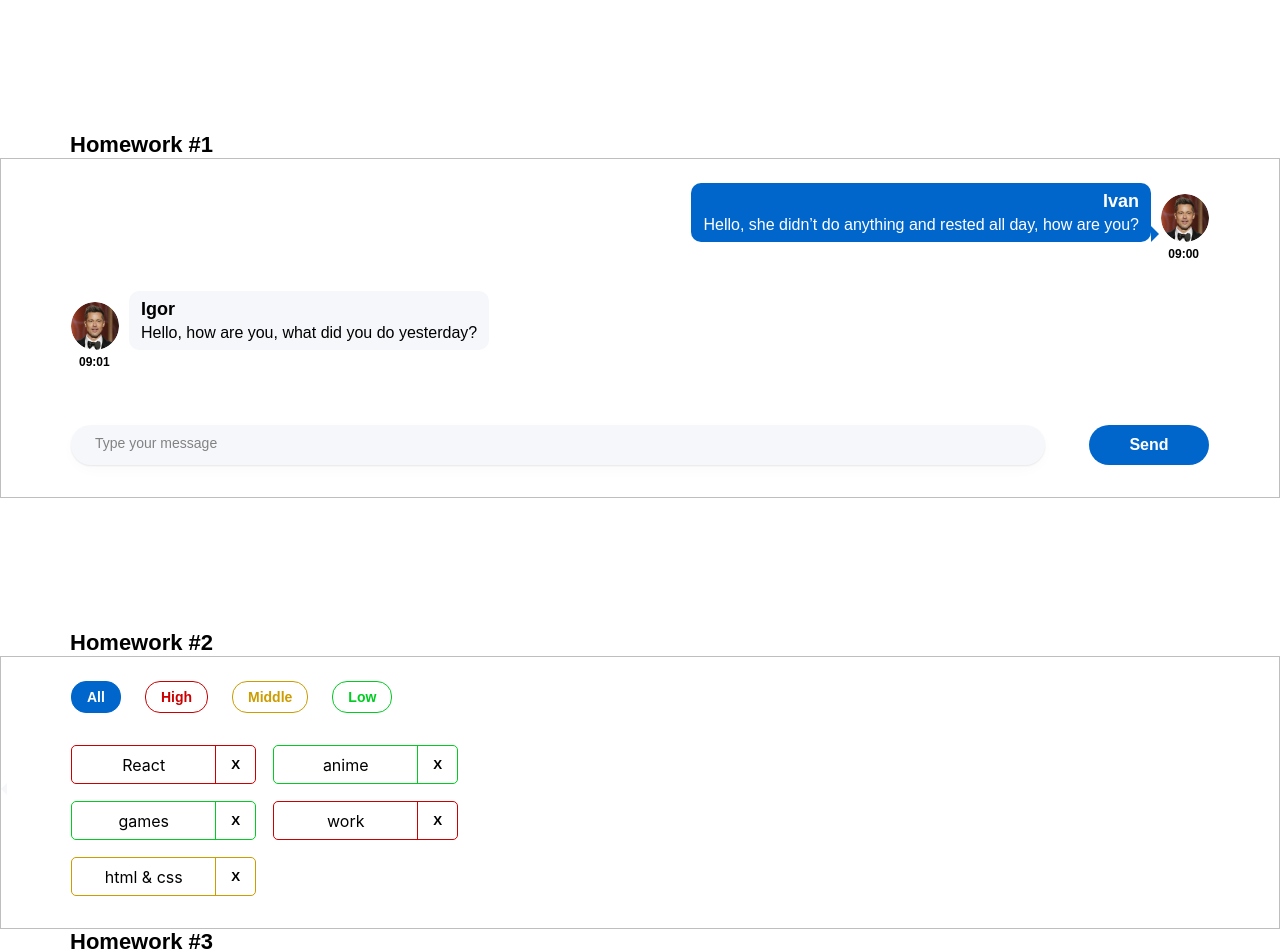
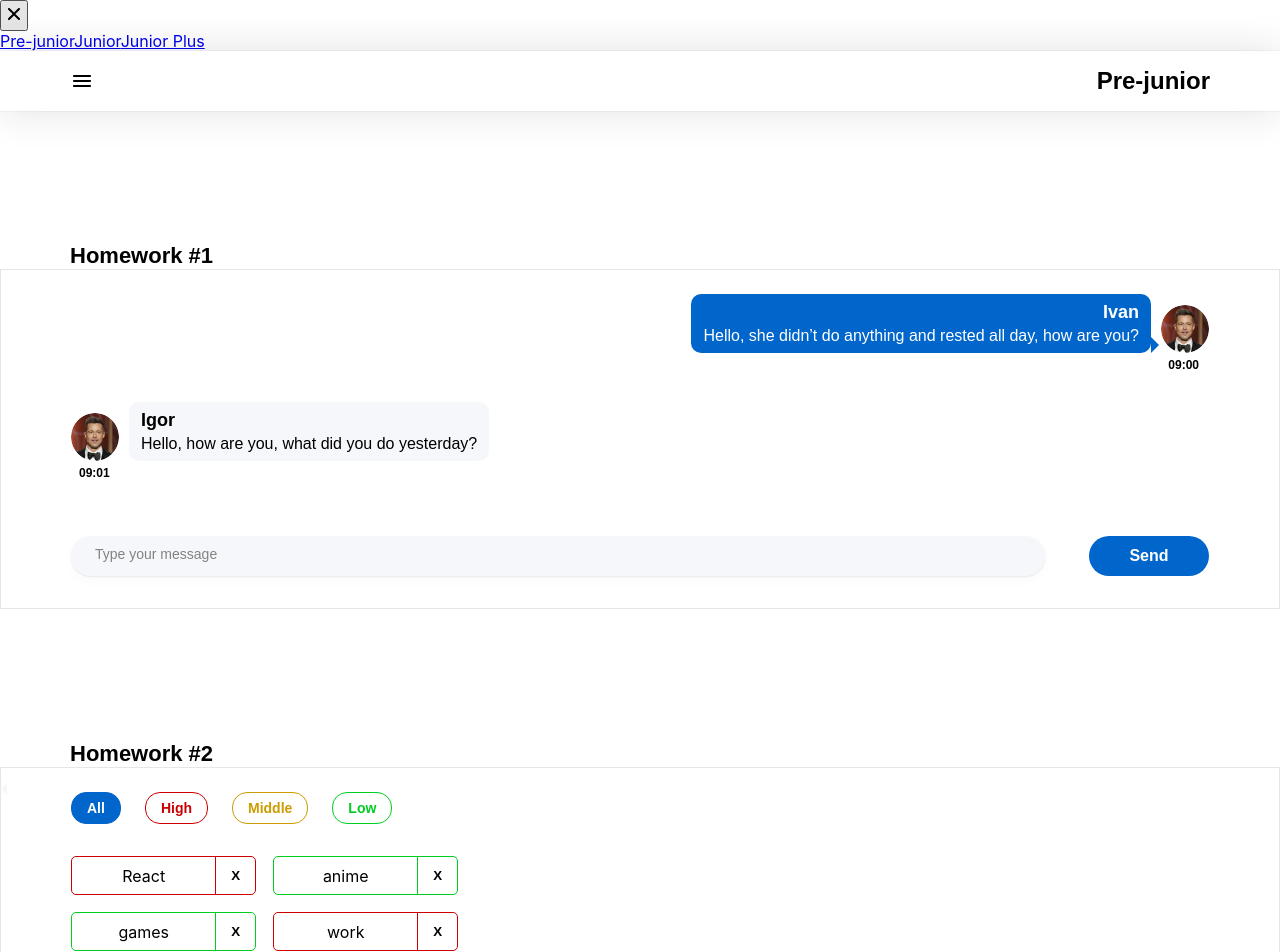
Before and after one commit to kdrenata/homework2-front-main, a React (Create React App) app: page /#/pre-junior in a window 1280 px wide. Shown: the top 952 px of the page. Built offline with nearby package versions, Linux system fonts and the light colour scheme.

Commit message:
HW5 done

```diff
--- a/src/s1-main/App.module.css
+++ b/src/s1-main/App.module.css
@@ -3,7 +3,7 @@
 }
 
 .hw {
-    border: 1px solid #bfbebe;
+    border: 1px solid #e8e5e5;
     padding: 24px 70px 32px;
 }
 div[id='hw1'] {
--- a/src/s1-main/App.tsx
+++ b/src/s1-main/App.tsx
@@ -4,17 +4,19 @@ import HW1 from '../s2-homeworks/hw01/HW1'
 import HW2 from "../s2-homeworks/hw02/HW2";
 import HW3 from "../s2-homeworks/hw03/HW3";
 import HW4 from "../s2-homeworks/hw04/HW4";
+import HW5 from "../s2-homeworks/hw05/HW5";
 
 function App() {
     return (
         <div className={s.App}>
-            <HW1/>
-            <HW2/>
-            <HW3/>
-            <HW4/>
+            {/*<HW1/>*/}
+            {/*<HW2/>*/}
+            {/*<HW3/>*/}
+            {/*<HW4/>*/}
 
             {/*при выполнении дз 5 и более - закомментировать здесь дз 1-4, так как они есть внутри дз 5*/}
-            {/*<HW5/>*/}
+            <HW5/>
+
         </div>
     )
 }
--- a/src/s2-homeworks/hw04/HW4.tsx
+++ b/src/s2-homeworks/hw04/HW4.tsx
@@ -14,7 +14,7 @@ const HW4 = () => {
         <div id={'hw4'}>
             <div className={s2.hwTitle}>Homework #4</div>
             {/*демонстрация возможностей компонент:*/}
-            <div className={s2.hw}  style={{paddingTop: '136px'}}>
+            <div className={s2.hw} style={{paddingTop: '126px'}} >
                 <Stand />
             </div>
         </div>
--- a/src/s2-homeworks/hw05/Pages.tsx
+++ b/src/s2-homeworks/hw05/Pages.tsx
@@ -18,15 +18,16 @@ function Pages() {
             <Routes>
                 {/*роутинг будут писать студенты*/}
                 {/*в начале мы попадаем на страницу '/' и переходим сразу на страницу /pre-junior*/}
-                {/*<Route ...*/}
+                <Route path={'/'} element={ <Navigate to={PATH.PRE_JUNIOR}/> }></Route>
+
 
                 {/*роуты для /pre-junior, /junior, /junior-plus*/}
-                {/*<Route ...*/}
-                {/*<Route ...*/}
-                {/*<Route ...*/}
+                <Route path={PATH.PRE_JUNIOR} element={ <PreJunior/> }/>
+                <Route path={PATH.JUNIOR} element={ <Junior/> }/>
+                <Route path={PATH.JUNIOR_PLUS} element={ <JuniorPlus/> }/>
 
                 {/*роут для несуществующей страницы должен отрисовать <Error404 />*/}
-                {/*<Route ...*/}
+                <Route path={'*'} element={ <Error404/> }/>
             </Routes>
         </div>
     )
--- a/src/s2-homeworks/hw05/header/Header.module.css
+++ b/src/s2-homeworks/hw05/header/Header.module.css
@@ -1,8 +1,27 @@
 .burgerMenuIcon {
+    border-radius: 10%;
+    width: 24px;
+    height: 24px;
+    cursor: pointer;
+    transition: .3s;
 }
 
 .header {
+    position: sticky;
+    top: 0;
+    z-index: 1;
+    display: flex;
+    justify-content: space-between;
+    align-items: center;
+    height: 60px;
+    padding: 0 70px;
+    box-shadow:
+            0 0 2px 0 rgba(29, 33, 38, 0.1),
+            0 0 40px 0 rgba(29, 33, 38, 0.13);
+    background: #fff;
 }
 
 .header h1 {
+    font-family: "Montserrat", sans-serif;
+    font-size: 24px;
 }
--- a/src/s2-homeworks/hw05/pages/Junior.tsx
+++ b/src/s2-homeworks/hw05/pages/Junior.tsx
@@ -1,14 +1,14 @@
 import React from 'react'
-// import HW6 from '../../hw06/HW6'
-// import HW7 from '../../hw07/HW7'
+import HW6 from '../../hw06/HW6'
+import HW7 from '../../hw07/HW7'
 // import HW8 from '../../hw08/HW8'
 // import HW9 from '../../hw09/HW9'
 
 function Junior() {
     return (
         <div id={'hw5-page-junior'}>
-            {/*<HW6 />*/}
-            {/*<HW7 />*/}
+            <HW6 />
+            <HW7 />
             {/*<HW8 />*/}
             {/*<HW9 />*/}
         </div>
--- a/src/s2-homeworks/hw05/sidebar/Sidebar.tsx
+++ b/src/s2-homeworks/hw05/sidebar/Sidebar.tsx
@@ -1,4 +1,4 @@
-import React, {FC} from 'react'
+import React, {FC, useEffect} from 'react'
 import {NavLink} from 'react-router-dom'
 import s from './Sidebar.module.css'
 import {PATH} from '../Pages'
@@ -7,11 +7,31 @@ import closeIcon from './closeOutline.svg'
 type PropsType = {
     open: boolean
     handleClose: () => void
+    handleOpen: () => void
 }
 
-export const Sidebar: FC<PropsType> = ({open, handleClose}) => {
+export const Sidebar: FC<PropsType> = ({open, handleClose, handleOpen}) => {
     const sidebarClass = s.sidebar
         + (open ? ' ' + s.open : '')
+
+    const handleKeyDown  = (e: KeyboardEvent) => {
+        if (e.key === 'Tab') {
+            e.preventDefault();
+            if (open) {
+                handleClose();
+            } else {
+                handleOpen();
+            }
+        }
+    }
+    useEffect(() => {
+        window.addEventListener('keydown', handleKeyDown);
+
+        return () => {
+            window.removeEventListener('keydown', handleKeyDown);
+        }
+    }, [open])
+
     return (
         <>
             {/*затемнение справа от открытого меню*/}
@@ -31,6 +51,7 @@ export const Sidebar: FC<PropsType> = ({open, handleClose}) => {
                         id={'hw5-pre-junior-link'}
                         to={PATH.PRE_JUNIOR}
                         onClick={handleClose}
+                        className={({ isActive }) => isActive ? s.active : ''}
                         // className={...} // делает студент
                     >
                         Pre-junior
@@ -39,6 +60,7 @@ export const Sidebar: FC<PropsType> = ({open, handleClose}) => {
                         id={'hw5-junior-link'}
                         to={PATH.JUNIOR}
                         onClick={handleClose}
+                        className={({ isActive }) => isActive ? s.active : ''}
                         // className={...} // делает студент
                     >
                         Junior
@@ -47,6 +69,7 @@ export const Sidebar: FC<PropsType> = ({open, handleClose}) => {
                         id={'hw5-junior-plus-link'}
                         to={PATH.JUNIOR_PLUS}
                         onClick={handleClose}
+                        className={({ isActive }) => isActive ? s.active : ''}
                         // className={...} // делает студент
                     >
                         Junior Plus
```
